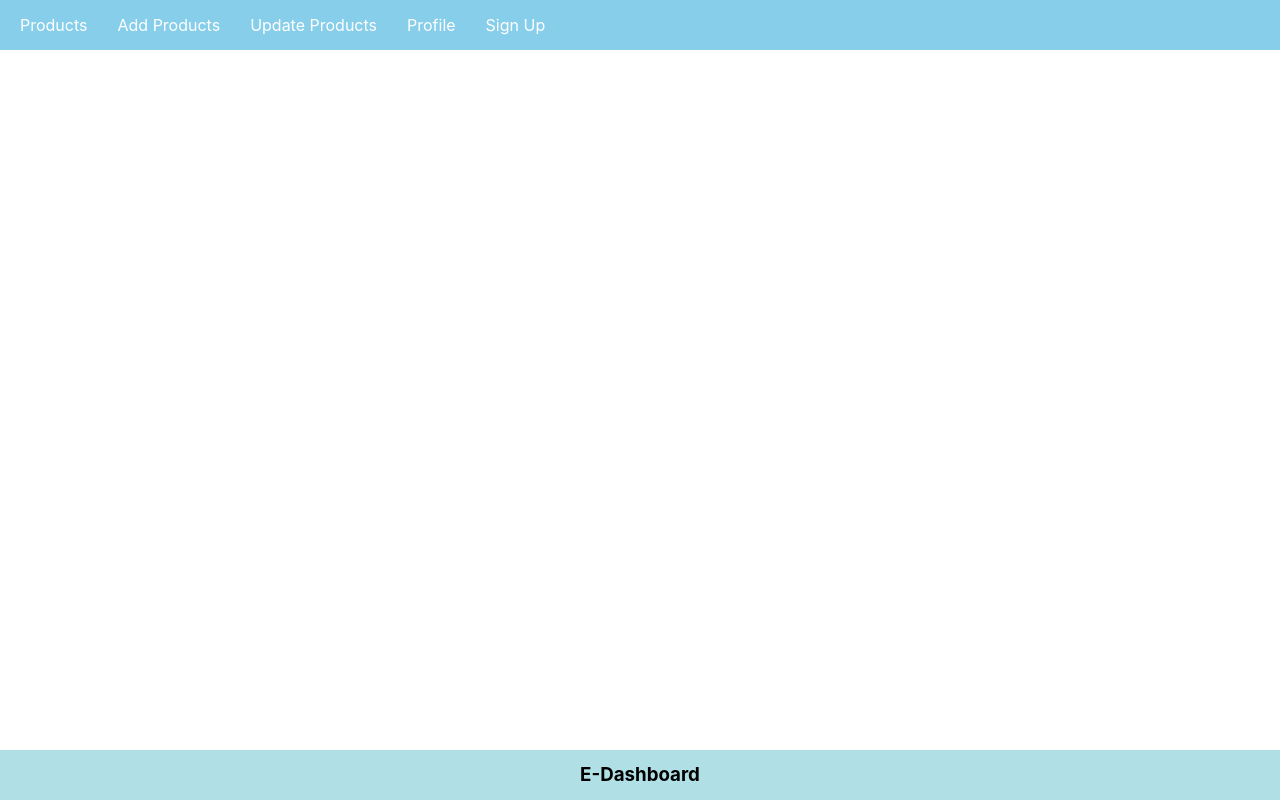
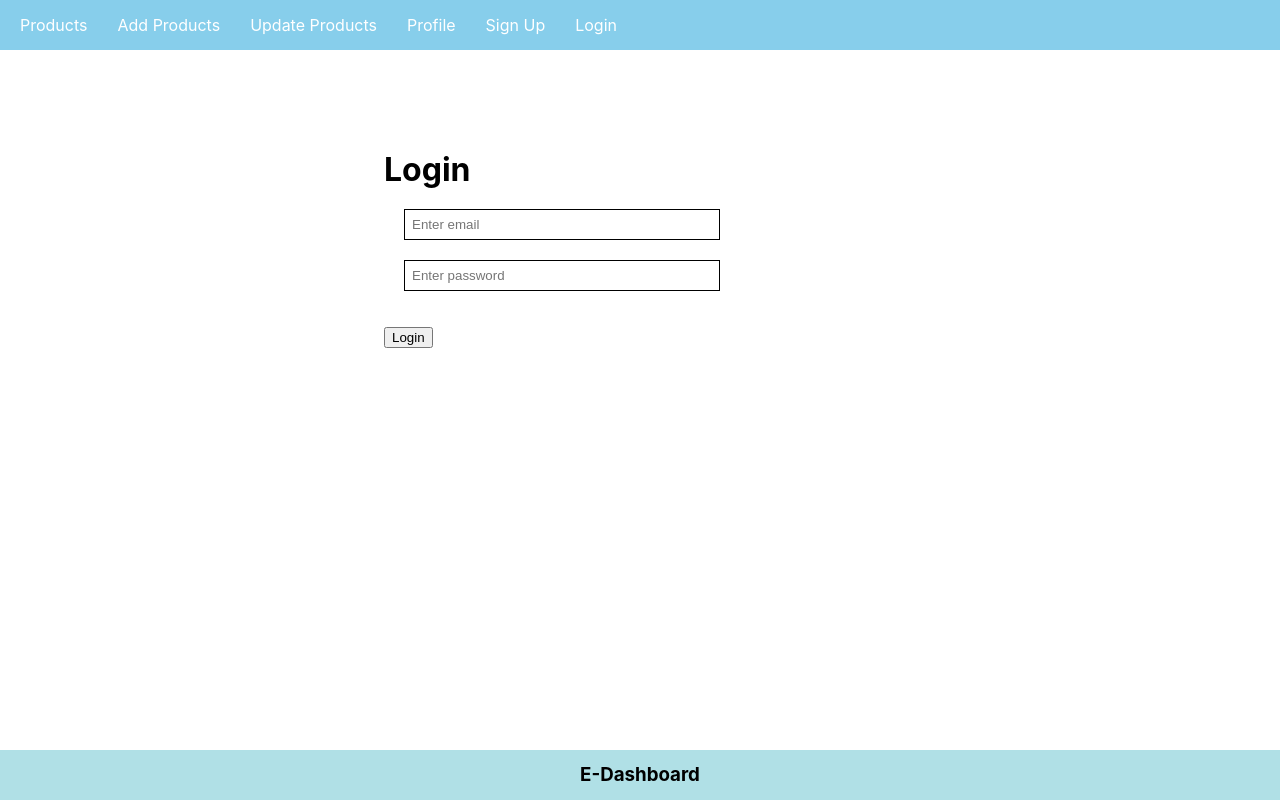
Before and after one commit to richterace/EcommerceDashboard, a React (Create React App) app in the folder frontend/: page /login in a window 1280 px wide. Built offline with nearby package versions, Linux system fonts and the light colour scheme.

Commit message:
login components

```diff
--- a/frontend/src/App.css
+++ b/frontend/src/App.css
@@ -41,7 +41,21 @@
   margin-left: 30%;
 }
 
+.login {
+  margin-left: 30%;
+  margin-top: 100px;
+}
+
 .SignButton {
+  margin: 20px;
+  width: 150px;
+  padding: 10px;
+  background-color: skyblue;
+  border: 1px solid;
+  cursor: pointer;
+}
+
+.LoginButton {
   margin: 20px;
   width: 150px;
   padding: 10px;
--- a/frontend/src/App.js
+++ b/frontend/src/App.js
@@ -2,6 +2,7 @@
 import Nav from './components/Nav';
 import Footer from './components/Footer';
 import SignUp from './components/SignUp';
+import Login from './components/Login';
 import PrivateComponent from './components/PrivateComponent';
 import { BrowserRouter, Routes, Route } from 'react-router-dom';
 
@@ -21,6 +22,7 @@
             <Route path="/logout" element={<h1>Logout Component</h1>} />
             <Route path="/profile" element={<h1>Profile Component</h1>} />
           </Route>
+          <Route path="/login" element={<Login />} />
           <Route path="/signup" element={<SignUp />} />
         </Routes>
       </BrowserRouter>
--- /dev/null
+++ b/frontend/src/components/Login.js
@@ -0,0 +1,25 @@
+import React, { useState } from 'react';
+
+const Login = () => {
+
+    const [email, setEmail] = useState('');
+    const [password, setPassword] = useState('');
+    const handleLogin = () => {
+        console.warn(email, password)
+    }
+    return (
+        <div className="login">
+            <h1>
+                Login
+                <input className="inputBox" type="text" placeholder="Enter email"
+                    onChange={(e) => setEmail(e.target.value)} value={email} />
+                <input className="inputBox" type="password" placeholder="Enter password"
+                    onChange={(e) => setPassword(e.target.value)} value={password} />
+                <button onClick={handleLogin} classname="LoginButton" type="button">Login</button>
+            </h1>
+        </div>
+
+    )
+};
+
+export default Login;
--- a/frontend/src/components/Nav.js
+++ b/frontend/src/components/Nav.js
@@ -16,6 +16,7 @@
                 <li><Link to="/update">Update Products</Link></li>
                 <li><Link to="/profile">Profile</Link></li>
                 <li>{auth ? <Link onClick={logout} to="/signup">Logout</Link> : <Link to="/signup">Sign Up</Link>}</li>
+                <li><Link to="/login">Login</Link></li>
             </ul>
         </div>
     )
```
